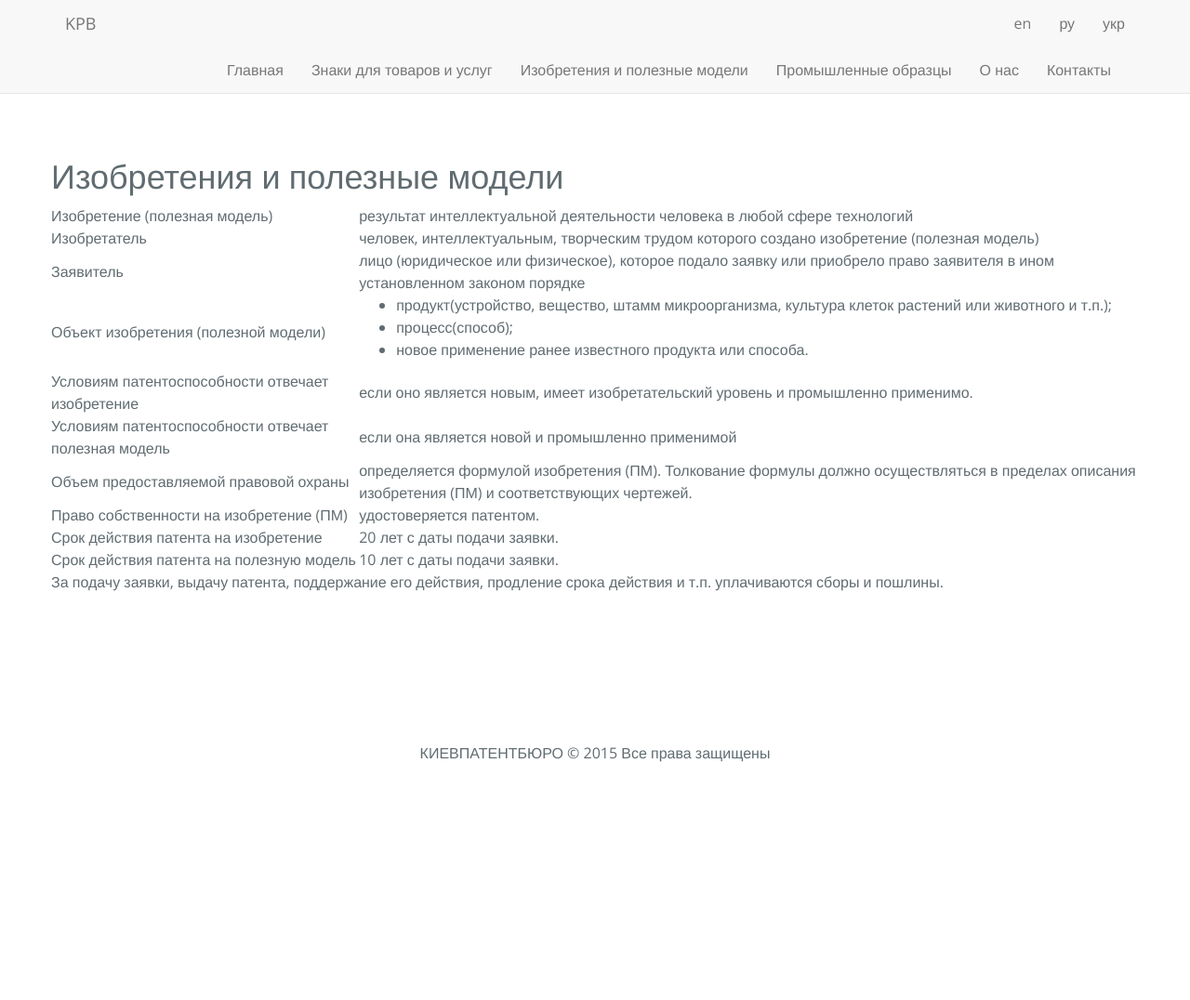
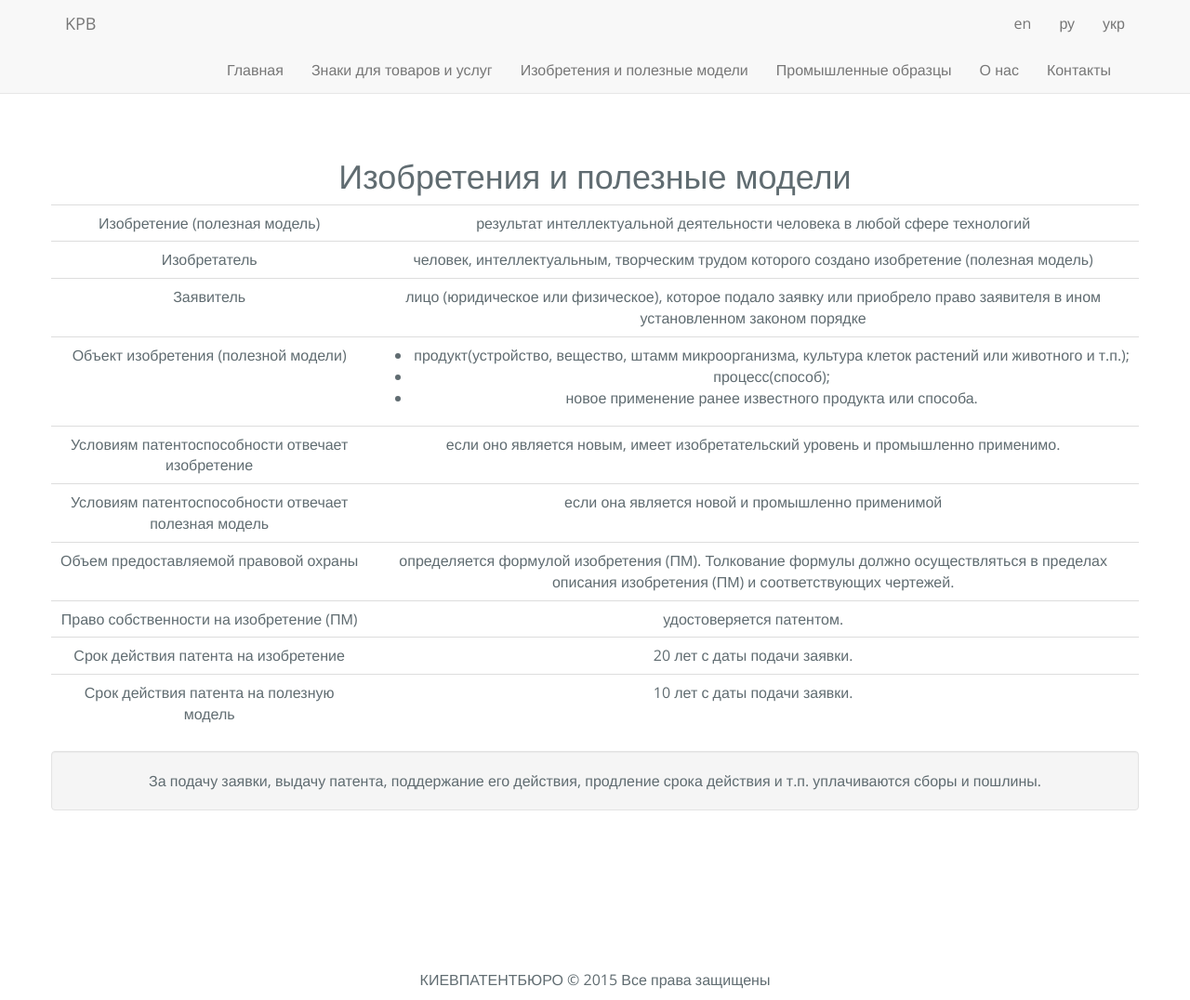
Before and after one commit to Mindshine/patent, a Jekyll site: the page built from _posts/ru/pages/2000-01-01-inventions.html, in a window 1280 px wide and 1076 px high. Shown: the whole window at 93% size. Built offline with Jekyll 4.4.1, drawn with Linux system fonts in a browser that asks for light colours; nearby versions of some CDN libraries; library files that are not in the unit come from our copies; Markdown is read by kramdown in place of the engine named in the settings.

Commit message:
Update 2000-01-01-inventions.html

```diff
--- a/_posts/ru/pages/2000-01-01-inventions.html
+++ b/_posts/ru/pages/2000-01-01-inventions.html
@@ -5,8 +5,14 @@ lang: ru
 categories:
 - ru
 ---
-<h1>Изобретения и полезные модели</h1>
-<table>
+<div class="row">
+  <div class="col-lg-12 text-center">
+    <h1>Изобретения и полезные модели</h1>
+  </div>
+</div>
+<div class="row">
+  <div class="col-lg-12 text-center">
+<table class="table">
   <tr>
     <td>Изобретение (полезная модель)</td><td>результат интеллектуальной деятельности человека в любой сфере технологий</td>
   </tr>
@@ -45,4 +51,6 @@ categories:
     <td>Срок действия патента на полезную модель</td><td>10 лет с даты подачи заявки.</td>
   </tr>
 </table>
-<p>За подачу заявки, выдачу патента, поддержание его действия, продление срока действия и т.п. уплачиваются сборы и пошлины.</p>
+<div class="well">За подачу заявки, выдачу патента, поддержание его действия, продление срока действия и т.п. уплачиваются сборы и пошлины.</div>
+  </div>
+</div>
```
